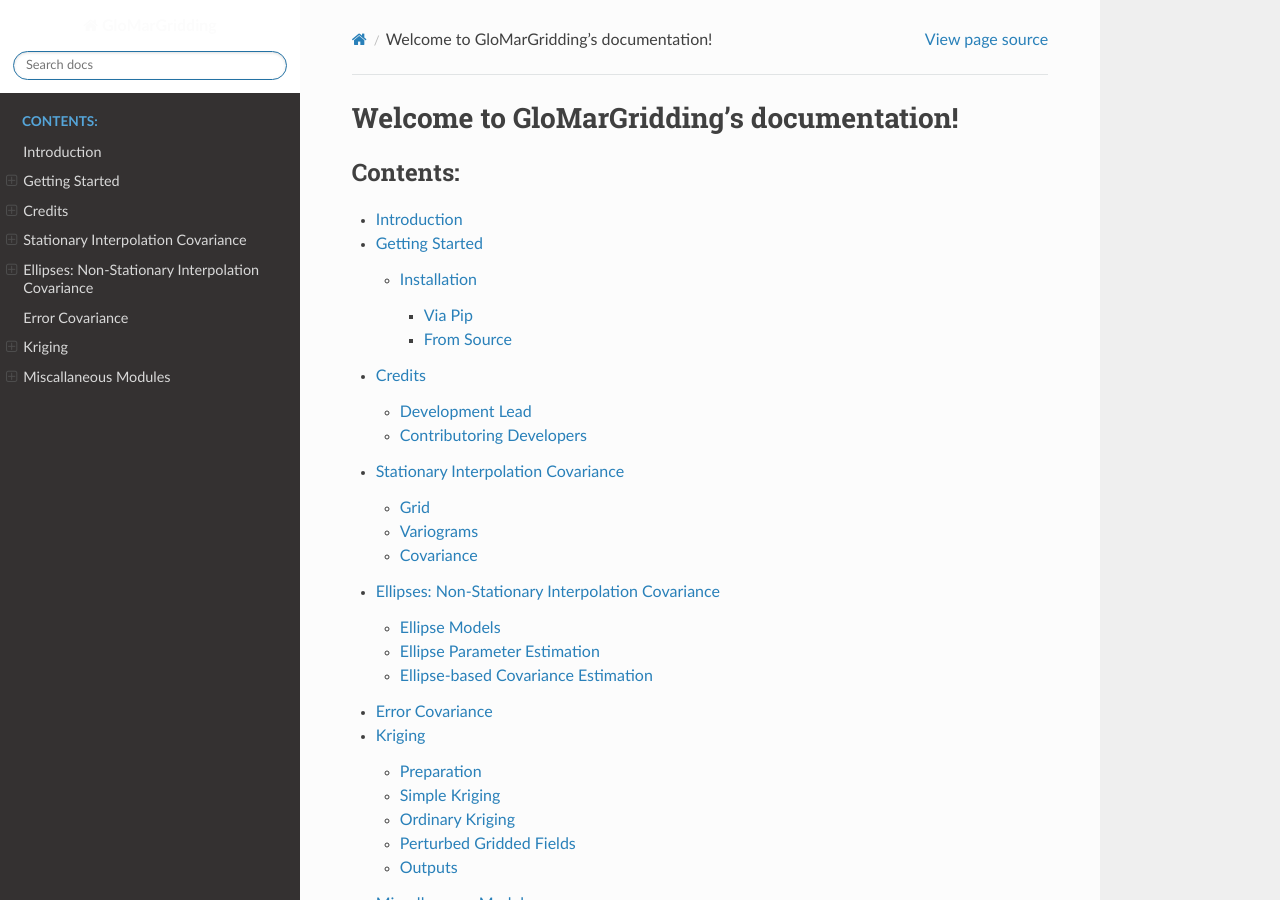
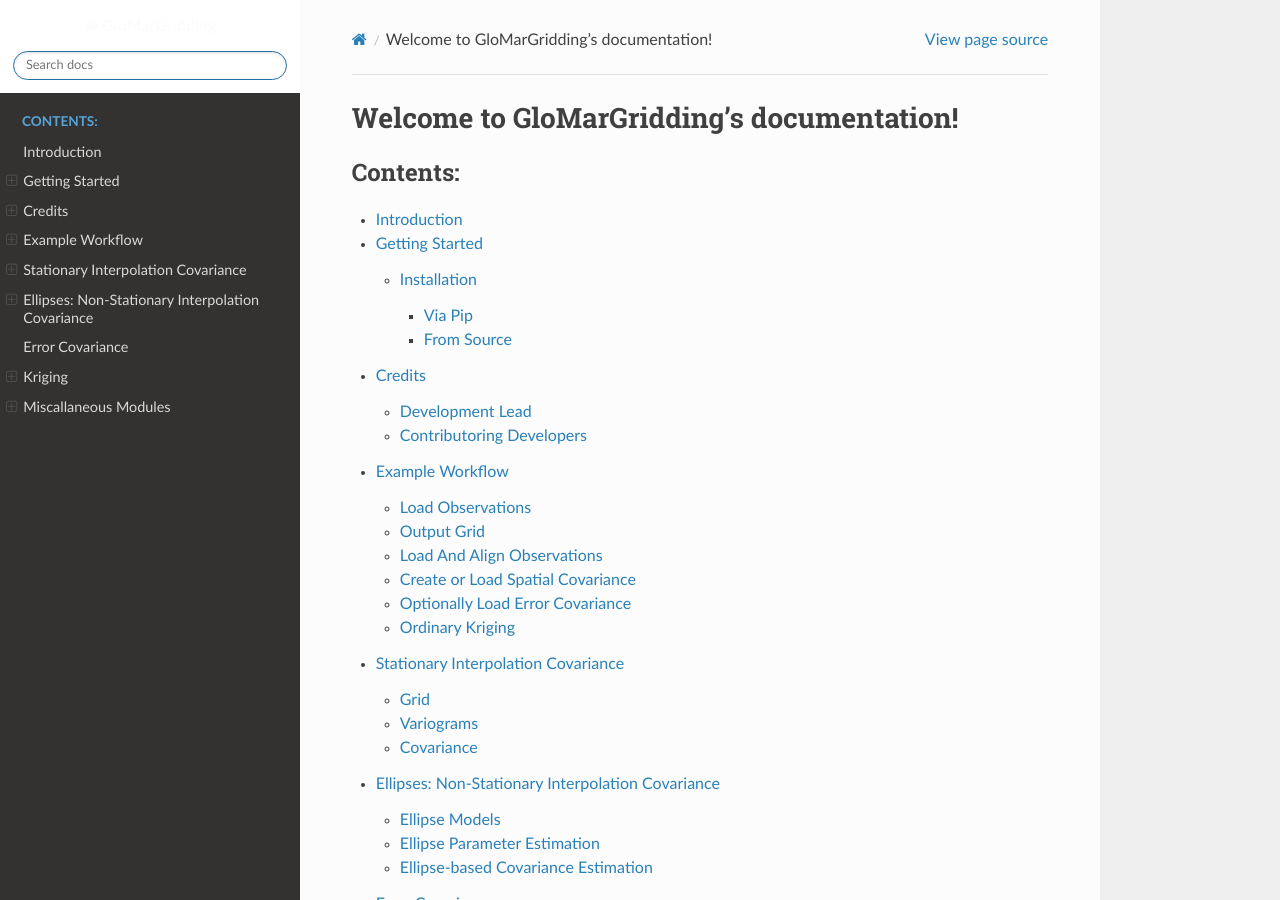
Before and after one commit to jtsiddons/GloMarGridding, a Sphinx documentation site: the page built from docs/index.rst, in a window 1280 px wide and 900 px high. Built offline with Sphinx 7.4.7 and the Read the Docs theme 3.1.0, drawn with Linux system fonts in a browser that asks for light colours; some of the changed lines change nothing that is shown.

Commit message:
docs: add example workflow

```diff
--- a/docs/index.rst
+++ b/docs/index.rst
@@ -12,6 +12,7 @@ Welcome to GloMarGridding's documentation!
    introduction
    getting_started
    authors
+   workflow
    covariance
    ellipse
    error_covariance
--- /dev/null
+++ b/docs/workflow.rst
@@ -0,0 +1,130 @@
+Example Workflow
+----------------
+
+Here we present a simple example, where we use Ordinary Kriging to interpolate observational data.
+
+Load Observations
+=================
+
+In this hypothetical example, we are working with data from a `csv` file. This is assumed to be
+point-observation data.
+
+.. code-block:: python
+
+   obs = pl.read_csv("/path/to/obs.csv", ...)
+
+Output Grid
+===========
+
+The first step is to create the output grid, using
+:py:func:`glomar_gridding.grid.grid_from_resolution` to specify a global grid with a fixed
+resolution. Here, the grid has a 5-degree resolution.
+
+The grid is essentially an empty `xarray.DataArray` with a coordinate system defined by the input
+parameters. This can be used to map to the observations, and to create a covariance matrix with
+consistent coordinates.
+
+.. code-block:: python
+
+   grid = grid_from_resolution(
+       resolution=5,
+       bounds=[(-87.5, 90), (-177.5, 180)],
+       coord_names=["latitude", "longitude"],
+   )
+
+Load And Align Observations
+===========================
+
+The input observations may not be located at grid-box locations, i.e. they may be located somewhere
+between grid-box centres. :py:func:`glomar_gridding.grid.map_to_grid` can be used to map each point
+observation to a grid-box by identifying the nearest grid-box position from an input grid.
+
+This adds an index column to the observational data-frame, which is the 1-dimensional index value of
+the coordinate. This allows for easy mapping to the indices of covariance matrices, etc.
+
+.. code-block:: python
+
+   obs = map_to_grid(
+       obs=obs,
+       grid=grid,
+   )
+
+In this example, it is assumed that the observations are such that at most one observation is
+associated with a grid-box. If this is not the case, the observations can be combined into a
+grid-box *super*-observation with a weighting using
+:py:func:`glomar_gridding.kriging.prep_obs_for_kriging`.
+
+Extract the observation values, and the grid-box index for each observation. In this example, the
+observation value is stored in the `"val"` column.
+
+.. code-block:: python
+
+   grid_obs = obs["val"]
+   grid_idx = obs["grid_idx"]
+
+Create or Load Spatial Covariance
+=================================
+
+The grid can be converted in to a distance matrix, and finally to a covariance matrix using a
+:py:class:`glomar_gridding.variogram.Variogram` object, for example
+:py:class:`glomar_gridding.variogram.GaussianVariogram`.
+
+.. code-block:: python
+
+   dist = grid_to_distance_matrix(
+       grid=grid,
+       lat_coord="latitude",
+       lon_coord="longitude",
+   )
+
+   variogram = GaussianVariogram(
+       range=1200,
+       psill=1.2,
+       nugget=0.0,
+   ).fit(dist)
+
+   covariance = variogram_to_covariance(variogram, sill=1.2)
+
+Alternatively, the covariance matrix can be loaded from disk. A non-stationary (varying parameter)
+covariance matrix can be estimated using ellipse-based models. See
+:py:class:`glomar_gridding.ellipse.EllipseModel`.
+
+Optionally Load Error Covariance
+================================
+
+In this example an error covariance matrix is loaded from a netCDF file on disk, using
+:py:func:`glomar_gridding.io.load_array`
+
+.. code-block:: python
+
+   error_cov = load_array("/path/to/error_cov.nc", var="error_covariance")
+
+Alternatively, an error covariance matrix can be computed component wise.
+
+Ordinary Kriging
+================
+
+In this example, we will infill the observations using Ordinary Kriging. For this, we use
+:py:class:`glomar_gridding.kriging.OrdinaryKriging`, which requires a spatial covariance matrix as
+input.
+
+.. code-block:: python
+
+   ok = OrdinaryKriging(covariance)
+
+We can now use this class-instance to solve the system, using the `solve` method.
+
+.. code-block:: python
+
+   result = ok.solve(grid_obs, grid_idx, error_cov=error_cov)
+
+Finally, the output can be mapped back on to the grid using
+:py:func:`glomar_gridding.grid.assign_to_grid`
+
+.. code-block:: python
+
+   gridded_result = assign_to_grid(
+        values=result,
+        grid_idx=np.arange(grid.size),
+        grid=grid,
+   )
```
Also changed, not shown: 2 other files.
